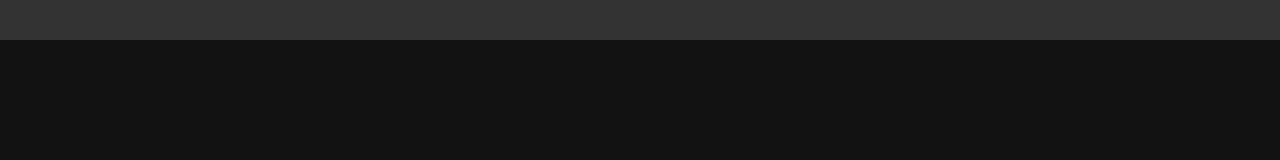
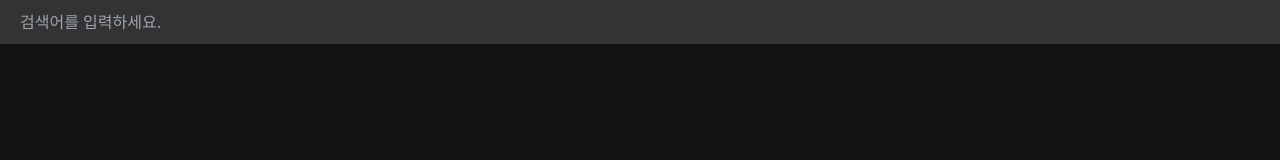
Before and after one commit to rkdqudtjs1/dog-eared, a Next.js app: page /books/search in a window 1280 px wide. Shown: the top 160 px of the page. Built offline with nearby package versions, Linux system fonts and the light colour scheme.

Commit message:
refactor: separate book search input

```diff
--- /dev/null
+++ b/src/components/Book/SearchInput/index.tsx
@@ -0,0 +1,18 @@
+type Props = { value: string; onChange: (value: string) => void };
+
+const BookSearchInput = ({ value, onChange }: Props) => {
+  return (
+    <div className="gap-1 flex items-center px-4 h-11 bg-grey-2">
+      <i className="fa-solid fa-magnifying-glass"></i>
+      <input
+        autoFocus
+        className="flex-1 h-full outline-none"
+        value={value}
+        placeholder="검색어를 입력하세요."
+        onChange={(e) => onChange(e.target.value)}
+      />
+    </div>
+  );
+};
+
+export default BookSearchInput;
--- a/src/pages/books/search/index.tsx
+++ b/src/pages/books/search/index.tsx
@@ -1,19 +1,35 @@
 import Book from "@/components/Book";
+import BookDetailModal from "@/components/Book/DetailModal";
+import BookSearchInput from "@/components/Book/SearchInput";
+import Empty from "@/components/Empty";
 import InfiniteScrollContainer from "@/components/InfiniteScrollContainer";
+import Loading from "@/components/Loading";
+import Modal from "@/components/Modal";
 import useDebouncedValue from "@/hooks/useDebouncedValue";
 import useSearchBooks from "@/hooks/useSearchBooks";
 import { NextPage } from "next";
 import Head from "next/head";
-import { useState } from "react";
+import { useEffect, useMemo, useState } from "react";
 
 const BookSearchPage: NextPage = () => {
   const [name, setName] = useState("");
   const debouncedName = useDebouncedValue(name);
+  const [isSearched, setIsSearched] = useState(false);
+  const [selectedBook, setSelectedBook] = useState<Book | null>(null);
 
-  const { books, isFetching, hasNextPage, fetchNextPage } = useSearchBooks(
-    debouncedName,
-    { limit: 20 }
+  const { books, isFetching, isLoading, hasNextPage, fetchNextPage } =
+    useSearchBooks(debouncedName, { limit: 20 });
+
+  const isEmpty = useMemo(
+    () => !isLoading && isSearched && books.length === 0,
+    [books.length, isLoading, isSearched]
   );
+
+  const onCloseModal = () => setSelectedBook(null);
+
+  useEffect(() => {
+    if (!isSearched && isLoading) setIsSearched(true);
+  }, [isLoading]);
 
   return (
     <>
@@ -21,13 +37,12 @@ const BookSearchPage: NextPage = () => {
         <title>Search Book | Dog Eared</title>
       </Head>
       <div className="flex flex-col">
-        <div className="sticky top-0 z-10">
-          <input
-            className="w-full p-2"
-            value={name}
-            onChange={(e) => setName(e.target.value)}
-          />
+        <div className="sticky top-0 z-10 ">
+          <BookSearchInput value={name} onChange={setName} />
         </div>
+
+        {isLoading && <Loading size="medium" />}
+        {isEmpty && <Empty title="검색 결과가 없습니다." />}
 
         <InfiniteScrollContainer
           onReachedEnd={fetchNextPage}
@@ -35,11 +50,19 @@ const BookSearchPage: NextPage = () => {
         >
           <div className="flex flex-col gap-4 p-4">
             {books.map((book) => (
-              <Book key={book.isbn} book={book} />
+              <Book key={book.isbn} book={book} onClick={setSelectedBook} />
             ))}
           </div>
         </InfiniteScrollContainer>
       </div>
+
+      {selectedBook && (
+        <BookDetailModal
+          book={selectedBook}
+          visible={!!selectedBook}
+          onClose={onCloseModal}
+        />
+      )}
     </>
   );
 };
```
